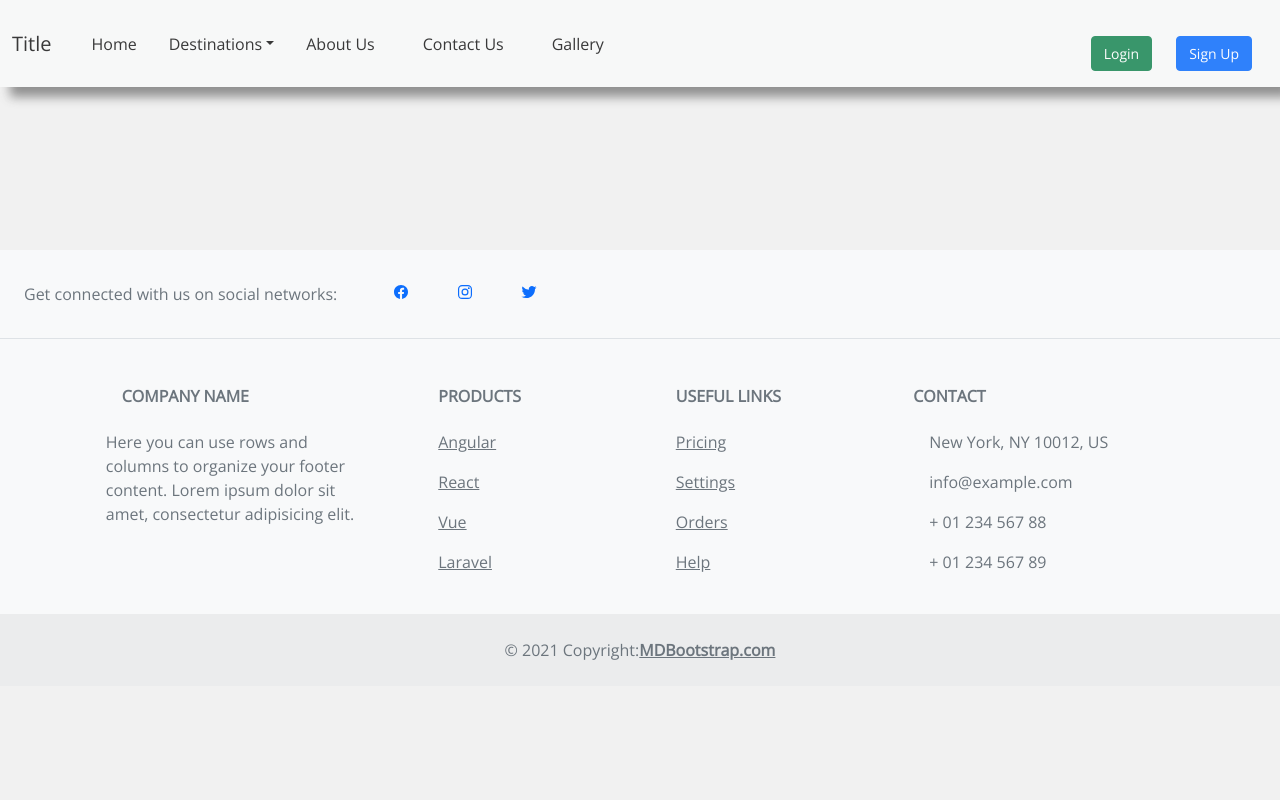
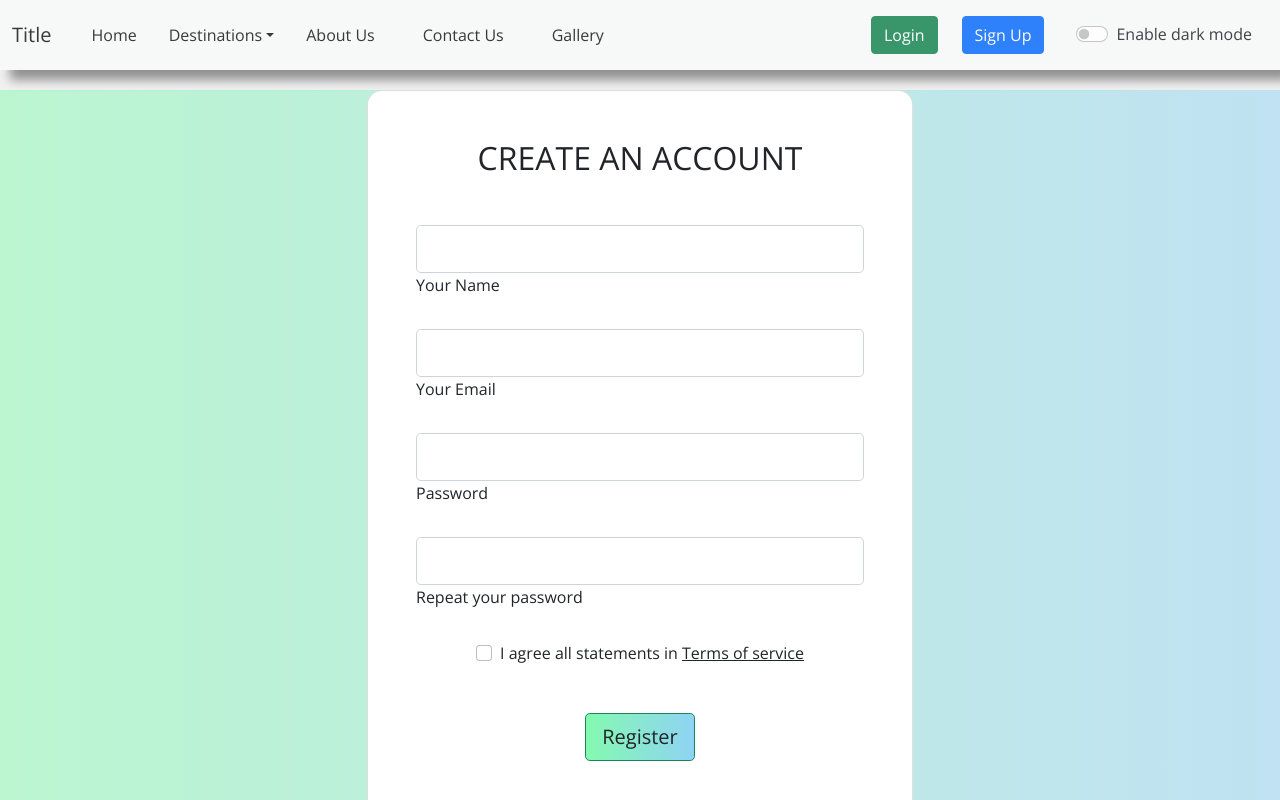
Before and after one commit to AnikateKoul/webdproject, a React (Create React App) app: page /signup in a window 1280 px wide. Shown: the top 800 px of the page. Built offline with nearby package versions, Linux system fonts and the light colour scheme.

Commit message:
ninth commit 3/20/2022

```diff
--- a/src/App.js
+++ b/src/App.js
@@ -7,6 +7,7 @@ import ContactUS from "./Components/ContactUS";
 import Footer from "./Components/Footer";
 import Thanks from "./Components/Thanks";
 import LoginForm from "./Components/LoginForm";
+import SignupForm from "./Components/SignupForm";
 import { BrowserRouter as Router, Routes, Route } from "react-router-dom";
 
 function App() {
@@ -29,6 +30,9 @@ function App() {
         <Routes>
           <Route path="/login" element={<LoginForm />} />
         </Routes>
+        <Routes>
+          <Route path="/signup" element={ <SignupForm/> } />
+        </Routes>
         <Footer />
       </Router>
 
--- a/src/Components/Login.css
+++ b/src/Components/Login.css
@@ -1,39 +1,10 @@
-.global-container {
-    height: 100%;
-    display: flex;
-    align-items: center;
-    justify-content: center;
-    background-color: #f5f5f5;
-}
-form {
-    padding-top: 10px;
-    font-size: 14px;
-    margin-top: 30px;
-}
-.card-title {
-font-weight: 300;
- }
-.btn {
-    font-size: 14px;
-    margin-top: 20px;
-}
-.login-form {
-    width: 500px;
-    height: 500px;
-    margin: 20px;
-}
-.sign-up {
-    padding: 20px 0 0;
-    margin: auto;
-    text-align: center;
-}
-.alert {
-    margin-bottom: -30px;
-    font-size: 13px;
-    margin-top: 20px;
-}
+.gradient-custom {
+    /* fallback for old browsers */
+    background: #6a11cb;
 
-.buttonsign{
-   display: flex;
-   justify-content: center;
-}
+    /* Chrome 10-25, Safari 5.1-6 */
+    background: -webkit-linear-gradient(to right, rgba(106, 17, 203, 1), rgba(37, 117, 252, 1));
+
+    /* W3C, IE 10+/ Edge, Firefox 16+, Chrome 26+, Opera 12+, Safari 7+ */
+    background: linear-gradient(to right, rgba(106, 17, 203, 1), rgba(37, 117, 252, 1))
+  }
--- a/src/Components/LoginForm.js
+++ b/src/Components/LoginForm.js
@@ -1,39 +1,48 @@
 import React from "react";
+import { Link } from "react-router-dom";
 import './Login.css';
 
 export default function LoginForm() {
   return (
     <>
         <div style={{ height: "75px" }}></div>
-      <div className="pt-5">
-  <div className="global-container">
-    <div className="card login-form">
-    <div className="card-body">
-    <strong><h1 className="card-title text-center my-4 ">Title</h1></strong>
-        <h5 className="card-title text-center">Login to start your journey</h5>
-        <div className="card-text">
-            <form>
-                <div className="form-group my-3">
-                    <label htmlFor="exampleInputEmail1"> Enter Email address </label>
-                    <input type="email" className="form-control form-control-sm" id="exampleInputEmail1" aria-describedby="emailHelp"/>
+        <section className="gradient-custom">
+  <div className="container py-5 h-100">
+    <div className="row d-flex justify-content-center align-items-center h-100">
+      <div className="col-12 col-md-8 col-lg-6 col-xl-5">
+        <div className="card bg-dark text-white" style={{borderRadius: "1rem"}}>
+          <div className="card-body p-5 text-center">
+
+            <div className="mb-md-5 mt-md-4 pb-5">
+
+              <h2 className="fw-bold mb-2 text-uppercase">Title</h2>
+              <p className="text-white-50 mb-5">Please enter your login and password!</p>
+
+              <div className="form-outline form-white mb-4">
+                <input type="email" id="typeEmailX" className="form-control form-control-lg" />
+                <label className="form-label" for="typeEmailX">Email</label>
               </div>
-                <div className="form-group my-4" >
-                    <label htmlFor="exampleInputPassword1">Enter Password </label>
-                    <a href="/" style={{float:"right",fontSize:"12px"}}> Forgot password? </a>
-                    <input type="password" className="form-control form-control-sm" id="exampleInputPassword1"/>
+
+              <div className="form-outline form-white mb-4">
+                <input type="password" id="typePasswordX" className="form-control form-control-lg" />
+                <label className="form-label" for="typePasswordX">Password</label>
               </div>
-                <div className="buttonsign">
-                <button type="submit" id="signIn" className="btn btn-primary btn-block text-center"> Sign in </button>
+
+              <p className="small mb-5 pb-lg-2"><a className="text-white-50" href="#!">Forgot password?</a></p>
+
+              <button className="btn btn-outline-light btn-lg px-5" type="submit">Login</button>
             </div>
-                <div className="sign-up">
-                    Don't have an account? <a href="#"> Create One </a>
+
+            <div>
+              <p className="mb-0">Don't have an account? <Link to="/signup" className="text-white-50 fw-bold">Sign Up</Link></p>
             </div>
-            </form>
+
           </div>
         </div>
       </div>
     </div>
   </div>
+</section>
     </>
   );
 }
--- a/src/Components/Navbar.js
+++ b/src/Components/Navbar.js
@@ -106,12 +106,23 @@ export default function Navbar() {
                 </Link>
               </li>
               <li className="nav-item">
-                <Link className="nav-link" to="/login">
+                <Link className="nav-link" to="/signup">
                   <button className="btn btn-primary mx-2">Sign Up</button>
                 </Link>
               </li>
             </ul>
           </div>
+          <div className="form-check form-switch text-dark mx-3">
+              <input
+                className="form-check-input"
+                type="checkbox"
+                role="switch"
+                id="flexSwitchCheckDefault"
+              />
+              <label className="form-check-label" htmlFor="flexSwitchCheckDefault">
+                    Enable dark mode
+              </label>
+            </div>
         </div>
       </nav>
     </>
--- /dev/null
+++ b/src/Components/SignupForm.css
@@ -0,0 +1,26 @@
+.gradient-custom-3 {
+  background: #84fab0;
+  background: -webkit-linear-gradient(
+    to right,
+    rgba(132, 250, 176, 0.5),
+    rgba(143, 211, 244, 0.5)
+  );
+  background: linear-gradient(
+    to right,
+    rgba(132, 250, 176, 0.5),
+    rgba(143, 211, 244, 0.5)
+  );
+}
+.gradient-custom-4 {
+  background: #84fab0;
+  background: -webkit-linear-gradient(
+    to right,
+    rgba(132, 250, 176, 1),
+    rgba(143, 211, 244, 1)
+  );
+  background: linear-gradient(
+    to right,
+    rgba(132, 250, 176, 1),
+    rgba(143, 211, 244, 1)
+  );
+}
--- /dev/null
+++ b/src/Components/SignupForm.js
@@ -0,0 +1,123 @@
+import React from "react";
+import { Link } from "react-router-dom";
+import "./SignupForm.css";
+
+export default function SignupForm() {
+  return (
+    <>
+      <div>
+        <div style={{ height: "90px" }}></div>
+        <section>
+          <div className="mask d-flex align-items-center h-100 gradient-custom-3">
+            <div className="container h-100">
+              <div className="row d-flex justify-content-center align-items-center h-100">
+                <div className="col-12 col-md-9 col-lg-7 col-xl-6">
+                  <div className="card" style={{ borderRadius: "15px" }}>
+                    <div className="card-body p-5">
+                      <h2 className="text-uppercase text-center mb-5">
+                        Create an account
+                      </h2>
+
+                      <form>
+                        <div className="form-outline mb-4">
+                          <input
+                            type="text"
+                            id="form3Example1cg"
+                            className="form-control form-control-lg"
+                          />
+                          <label
+                            className="form-label"
+                            htmlFor="form3Example1cg"
+                          >
+                            Your Name
+                          </label>
+                        </div>
+
+                        <div className="form-outline mb-4">
+                          <input
+                            type="email"
+                            id="form3Example3cg"
+                            className="form-control form-control-lg"
+                          />
+                          <label
+                            className="form-label"
+                            htmlFor="form3Example3cg"
+                          >
+                            Your Email
+                          </label>
+                        </div>
+
+                        <div className="form-outline mb-4">
+                          <input
+                            type="password"
+                            id="form3Example4cg"
+                            className="form-control form-control-lg"
+                          />
+                          <label
+                            className="form-label"
+                            htmlFor="form3Example4cg"
+                          >
+                            Password
+                          </label>
+                        </div>
+
+                        <div className="form-outline mb-4">
+                          <input
+                            type="password"
+                            id="form3Example4cdg"
+                            className="form-control form-control-lg"
+                          />
+                          <label
+                            className="form-label"
+                            htmlFor="form3Example4cdg"
+                          >
+                            Repeat your password
+                          </label>
+                        </div>
+
+                        <div className="form-check d-flex justify-content-center mb-5">
+                          <input
+                            className="form-check-input me-2"
+                            type="checkbox"
+                            value=""
+                            id="form2Example3cg"
+                          />
+                          <label
+                            className="form-check-label"
+                            htmlFor="form2Example3g"
+                          >
+                            I agree all statements in{" "}
+                            <a href="#!" className="text-body">
+                              <u>Terms of service</u>
+                            </a>
+                          </label>
+                        </div>
+
+                        <div className="d-flex justify-content-center">
+                          <button
+                            type="button"
+                            className="btn btn-success btn-block btn-lg gradient-custom-4 text-body"
+                          >
+                            Register
+                          </button>
+                        </div>
+
+                        <p className="text-center text-muted mt-5 mb-0">
+                          Have already an account?{" "}
+                          <Link className="fw-bold text-body" to="/login">
+                            <u>Login here</u>
+                          </Link>
+                        </p>
+                      </form>
+                    </div>
+                  </div>
+                </div>
+              </div>
+            </div>
+          </div>
+        </section>
+        <div style={{ height: "90px" }}></div>
+      </div>
+    </>
+  );
+}
```
Lines whose indentation alone changed are shown as unchanged.
